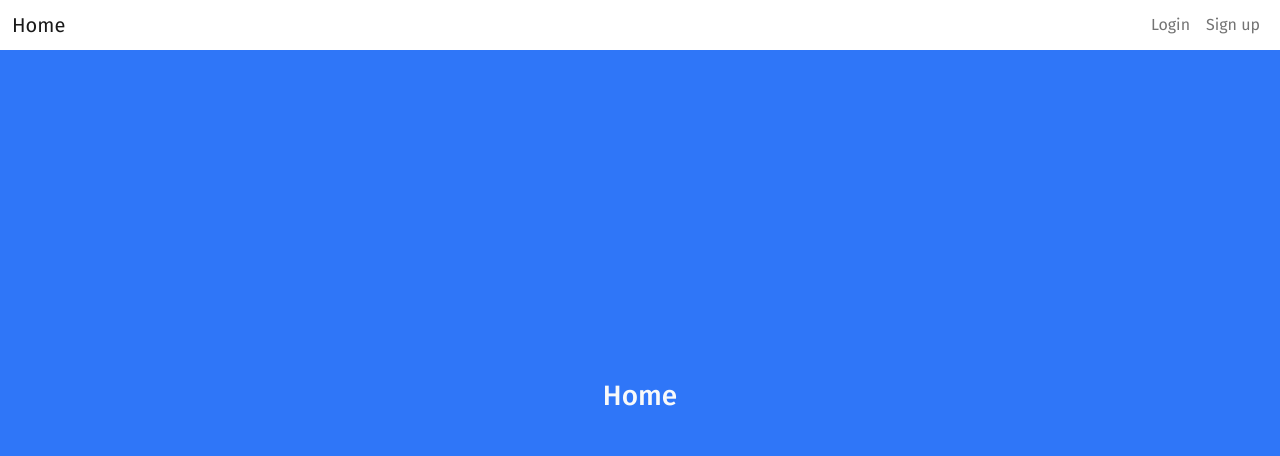
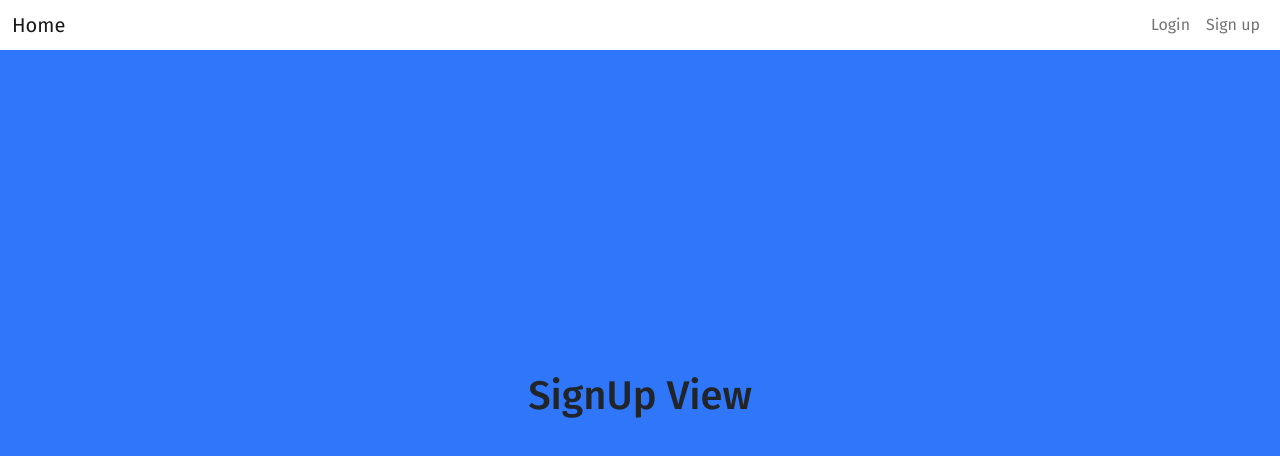
Before and after one commit to Requestln/request-website, a Vue app: page /signup in a window 1280 px wide. Shown: the top 456 px of the page. Built offline with nearby package versions, Linux system fonts and the light colour scheme.

Commit message:
Use vue-router to switch between login, signup and home views

```diff
--- a/src/App.vue
+++ b/src/App.vue
@@ -13,7 +13,7 @@
                justify-content-center
             "
          >
-            <h3 class="text-light">Home</h3>
+            <router-view></router-view>
          </div>
       </div>
    </div>
@@ -21,11 +21,10 @@
 
 <script>
    import Nav from "./components/Nav.vue";
-   import Home from "./components/Home.vue";
 
    export default {
       name: "App",
-      components: { Nav, Home },
+      components: { Nav },
    };
 </script>
 
@@ -36,9 +35,9 @@
    }
 
    body {
-      background: #da7a2d;
+      background: #6ee4c0;
       /*min-height: 100vh;
-                                                   display: flex;*/
+                                                            display: flex;*/
       font-weight: 400;
       font-family: "Fira Sans", sans-serif;
    }
--- a/src/components/Nav.vue
+++ b/src/components/Nav.vue
@@ -1,14 +1,14 @@
 <template>
    <nav class="navbar navbar-expand navbar-light fixed-top" style="height: 50px">
       <div class="container-fluid">
-         <a href="#" class="navbar-brand">Home</a>
+         <a href="/" class="navbar-brand">Home</a>
          <div id="auth" class="collapse navbar-collapse">
             <ul class="navbar-nav ml-auto">
                <li class="nav-item">
-                  <a href="#" class="nav-link">Login</a>
+                  <a href="/login" class="nav-link">Login</a>
                </li>
                <li class="nav-item">
-                  <a href="#" class="nav-link">Sign up</a>
+                  <a href="/signup" class="nav-link">Sign up</a>
                </li>
             </ul>
          </div>
--- a/src/main.js
+++ b/src/main.js
@@ -1,11 +1,10 @@
 import Vue from "vue";
-import App from './App'
-
-import vuetify from '@/plugins/vuetify' // path to vuetify export
-
+import App from "./App";
+import router from "./router";
 
 //Vue.config.productionTip = false;
 
 new Vue({
-  render: (h) => h(App),vuetify
+  render: (h) => h(App),
+  router,
 }).$mount("#app");
--- /dev/null
+++ b/src/router/index.js
@@ -0,0 +1,33 @@
+import VueRouter from "vue-router";
+import Home from "../views/Home.vue";
+import Login from "../views/Login.vue";
+import SignUp from "../views/SignUp.vue";
+import Vue from "vue";
+
+Vue.use(VueRouter);
+
+const routes = [
+  {
+    path: "/",
+    name: "Home",
+    component: Home,
+  },
+  {
+    path: "/login",
+    name: "Login",
+    component: Login,
+  },
+  {
+    path: "/signup",
+    name: "SignUp",
+    component: SignUp,
+  },
+];
+
+const router = new VueRouter({
+  mode: "history",
+  base: process.env.BASE_URL,
+  routes,
+});
+
+export default router;
--- /dev/null
+++ b/src/views/About.vue
@@ -0,0 +1,5 @@
+<template>
+  <div class="about">
+    <h1>This is an about page</h1>
+  </div>
+</template>
--- a/src/components/Home.vue
+++ b/src/views/Home.vue
@@ -1,5 +1,5 @@
 <template>
-   <h1>No gerh erh, eh,keherh</h1>
+   <h1>Home View</h1>
 </template>
 
 <script>
--- /dev/null
+++ b/src/views/Login.vue
@@ -0,0 +1,10 @@
+<template>
+   <h1>Login View</h1>
+</template>
+
+<script>
+   export default {};
+</script>
+
+<style>
+</style>
--- /dev/null
+++ b/src/views/SignUp.vue
@@ -0,0 +1,13 @@
+<template>
+  <h1>SignUp View</h1>
+</template>
+
+<script>
+export default {
+
+}
+</script>
+
+<style>
+
+</style>
```
